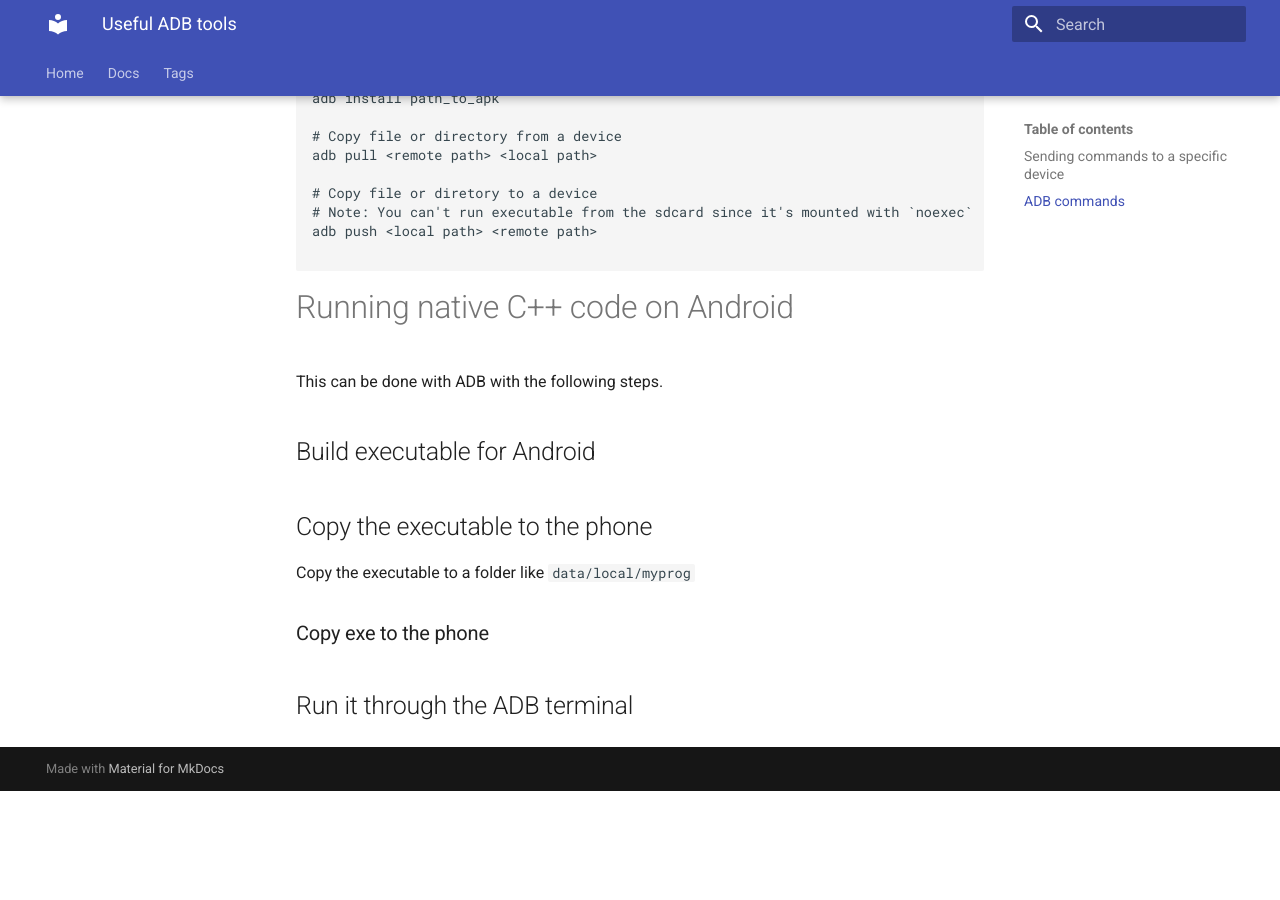
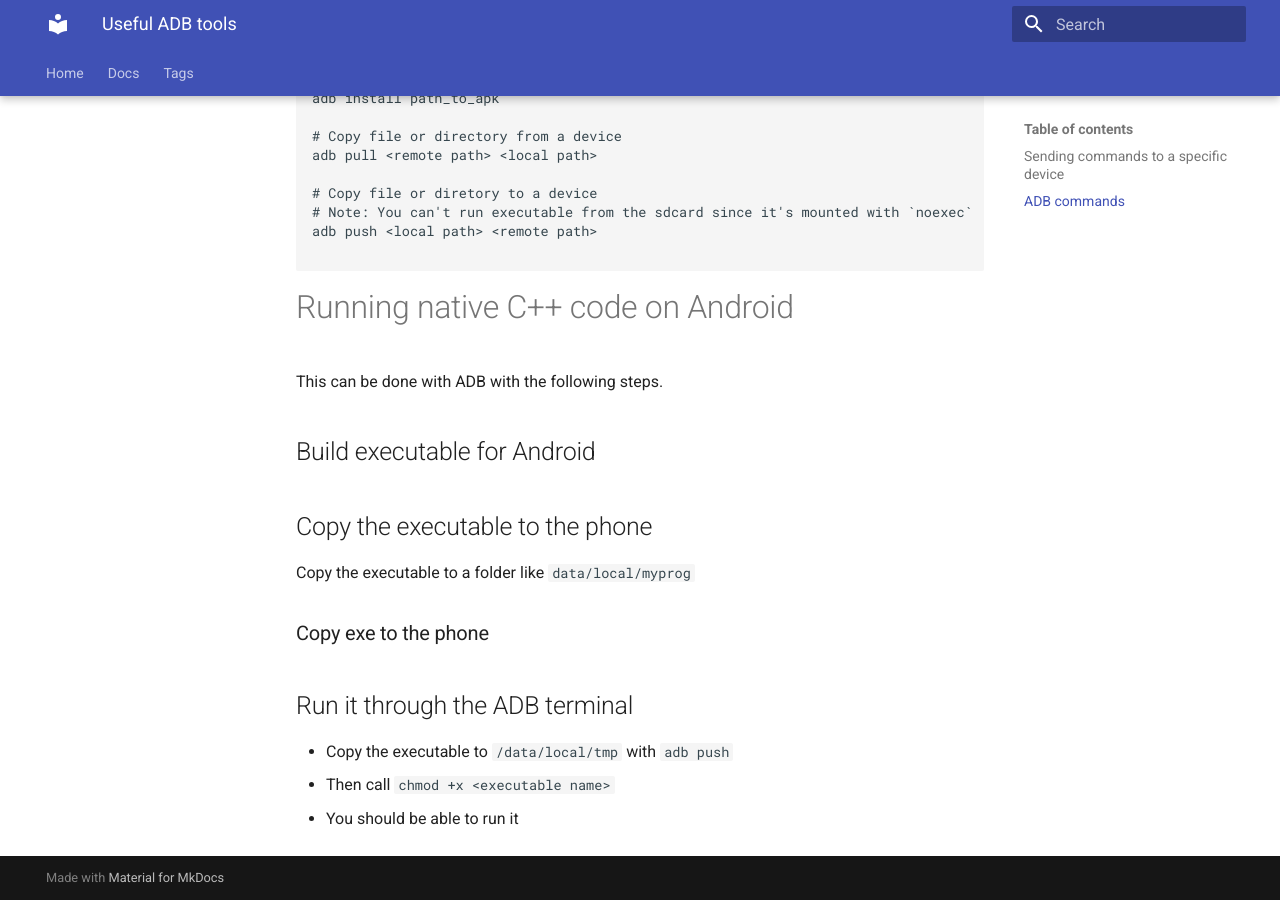
Before and after one commit to JoeyAnthony/docs, an MkDocs documentation site: the page built from docs/adb_testing.md, in a window 1280 px wide and 900 px high, scrolled down 917 px. Built offline with MkDocs 1.6.1 and Material for MkDocs 9.7.7, drawn with Linux system fonts in a browser that asks for light colours; before the commit the page ends 1708 px from its top, so only the background shows below that.

Commit message:
Add android run commands for executable

```diff
--- a/docs/adb_testing.md
+++ b/docs/adb_testing.md
@@ -62,3 +62,7 @@ Copy the executable to a folder like `data/local/myprog`
 
 
 ## Run it through the ADB terminal
+
+- Copy the executable to `/data/local/tmp` with `adb push`
+- Then call `chmod +x <executable name>`
+- You should be able to run it
```
